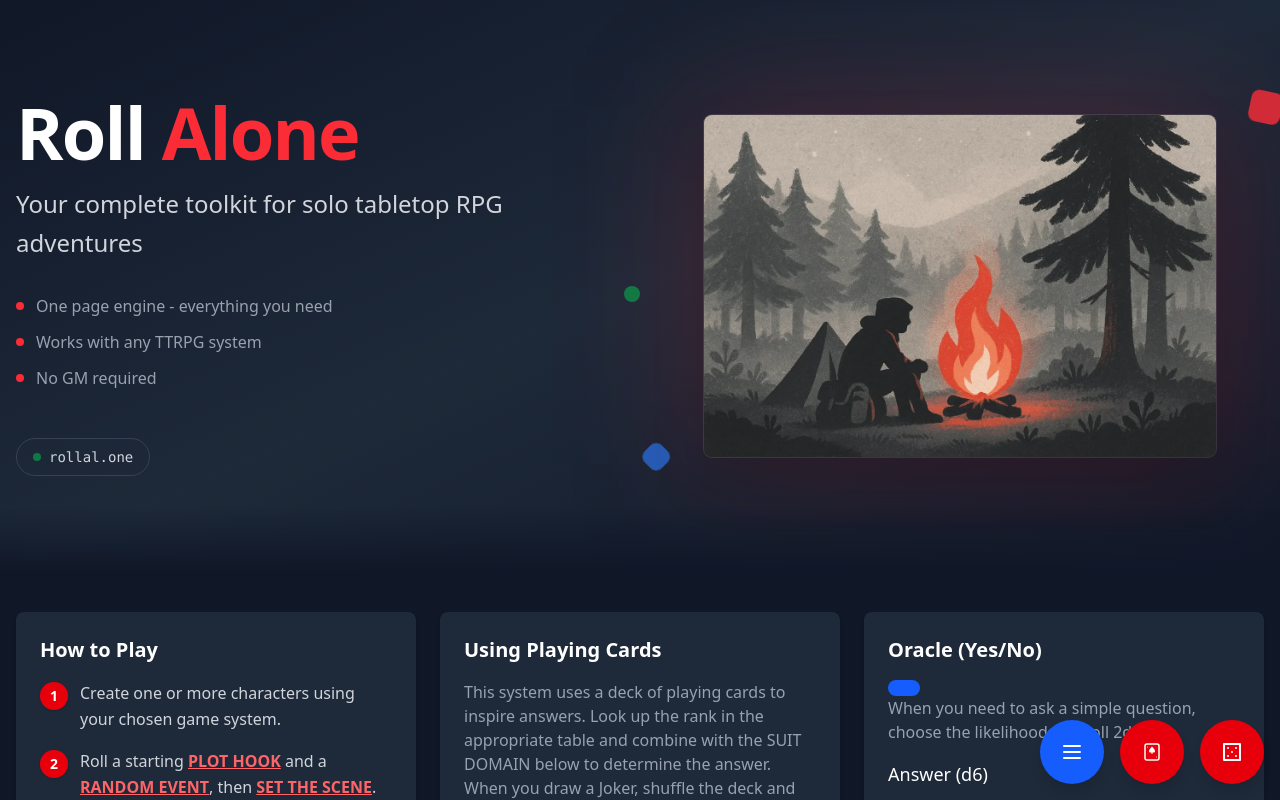
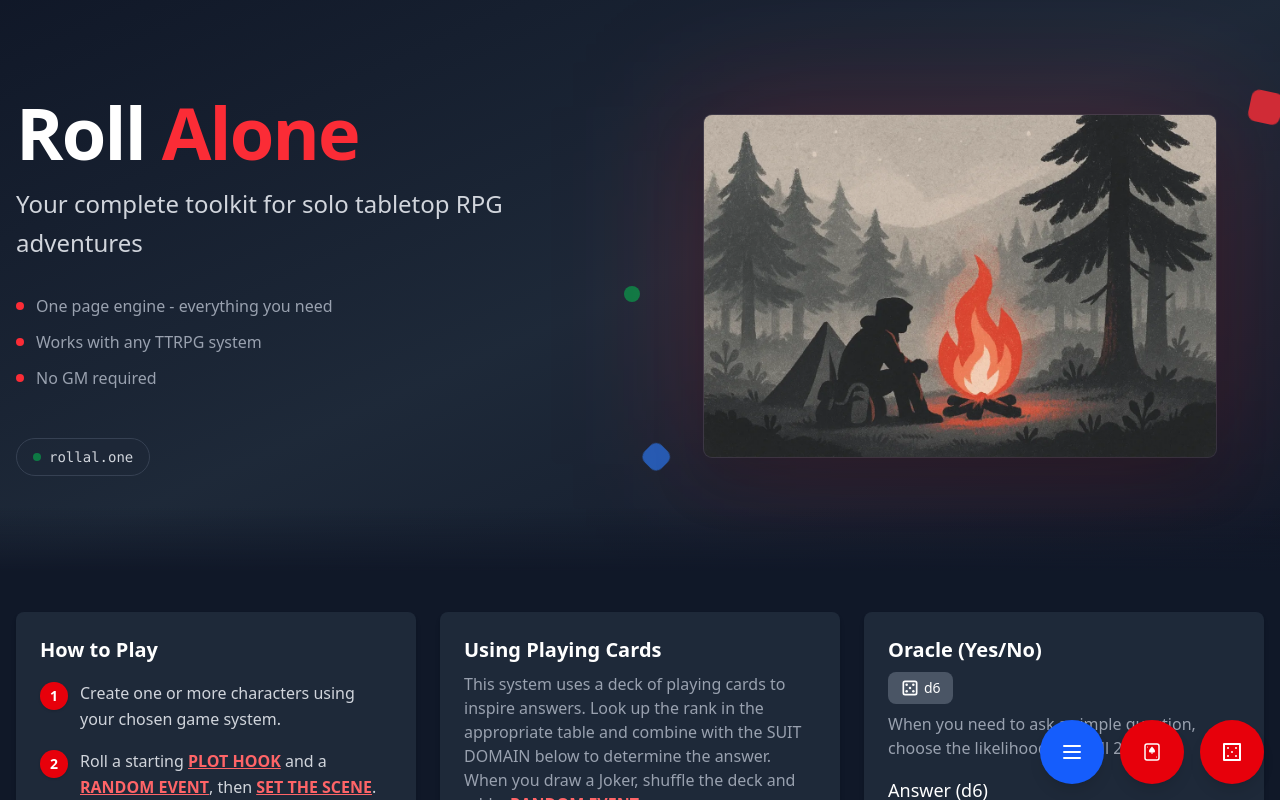
Before and after one commit to gvorbeck/rollalone, a React (Vite) app: page / in a window 1280 px wide. Shown: the top 800 px of the page. Built offline with nearby package versions, Linux system fonts and the light colour scheme.

Commit message:
refactor: enhance Card component with rollable functionality and update FAB context for dice rolling

```diff
--- a/src/components/Card.tsx
+++ b/src/components/Card.tsx
@@ -10,6 +10,8 @@ import {
   CardContentPostContent,
 } from "@/components/content";
 import { Button } from "./ui/Button";
+import { useFAB } from "@/contexts/FABContext";
+import { DiceIcons } from "./ui/Icons";
 
 const Card: React.FC<CardProps> = ({
   title,
@@ -20,6 +22,14 @@ const Card: React.FC<CardProps> = ({
   rollable,
   className = "",
 }) => {
+  const { openDiceRollerWithFormula } = useFAB();
+
+  const handleRollClick = () => {
+    if (rollable) {
+      openDiceRollerWithFormula(rollable);
+    }
+  };
+
   const renderContent = () => {
     switch (contentType) {
       case "text":
@@ -47,14 +57,25 @@ const Card: React.FC<CardProps> = ({
       id={title.replace(/\s+/g, "-").toLowerCase()}
       aria-labelledby={`card-title-${title.replace(/\s+/g, "-").toLowerCase()}`}
     >
-      <header>
+      <header className={DESIGN_TOKENS.card.header}>
         <h2
           className={DESIGN_TOKENS.card.title}
           id={`card-title-${title.replace(/\s+/g, "-").toLowerCase()}`}
         >
           {title}
         </h2>
-        {rollable && <Button />}
+        {rollable && (
+          <Button
+            onClick={handleRollClick}
+            variant="secondary"
+            size="sm"
+            className="flex items-center gap-1"
+            title={`Roll ${rollable}`}
+          >
+            <DiceIcons.D6 />
+            {rollable}
+          </Button>
+        )}
         {preContent && (
           <div className={DESIGN_TOKENS.card.preContent}>
             {parseFormattedText(preContent)}
--- a/src/components/DiceRoller.tsx
+++ b/src/components/DiceRoller.tsx
@@ -23,7 +23,7 @@ const DICE_TYPES = [
 ] as const;
 
 const DiceRoller: React.FC = () => {
-  const { activeFAB, toggleFAB } = useFAB();
+  const { activeFAB, toggleFAB, diceFormula, clearDiceFormula } = useFAB();
   const isOpen = activeFAB === "diceRoller";
   const [diceInput, setDiceInput] = useState<string>("");
   const [lastRoll, setLastRoll] = useState<string>("");
@@ -34,6 +34,14 @@ const DiceRoller: React.FC = () => {
   useEffect(() => {
     setHistory(diceHistory.getHistory());
   }, []);
+
+  // Set dice input when formula is provided from context
+  useEffect(() => {
+    if (diceFormula && isOpen) {
+      setDiceInput(diceFormula);
+      clearDiceFormula(); // Clear the formula after using it
+    }
+  }, [diceFormula, isOpen, clearDiceFormula]);
 
   const addDie = (dieType: string) => {
     if (!diceInput) {
--- a/src/contexts/FABContext.tsx
+++ b/src/contexts/FABContext.tsx
@@ -7,6 +7,9 @@ interface FABContextType {
   activeFAB: FABType;
   setActiveFAB: (fab: FABType) => void;
   toggleFAB: (fab: FABType) => void;
+  openDiceRollerWithFormula: (formula: string) => void;
+  diceFormula: string | null;
+  clearDiceFormula: () => void;
 }
 
 const FABContext = createContext<FABContextType | undefined>(undefined);
@@ -17,13 +20,32 @@ interface FABProviderProps {
 
 export const FABProvider: React.FC<FABProviderProps> = ({ children }) => {
   const [activeFAB, setActiveFAB] = useState<FABType>(null);
+  const [diceFormula, setDiceFormula] = useState<string | null>(null);
 
   const toggleFAB = (fab: FABType) => {
     setActiveFAB((current) => (current === fab ? null : fab));
   };
 
+  const openDiceRollerWithFormula = (formula: string) => {
+    setDiceFormula(formula);
+    setActiveFAB("diceRoller");
+  };
+
+  const clearDiceFormula = () => {
+    setDiceFormula(null);
+  };
+
   return (
-    <FABContext.Provider value={{ activeFAB, setActiveFAB, toggleFAB }}>
+    <FABContext.Provider
+      value={{
+        activeFAB,
+        setActiveFAB,
+        toggleFAB,
+        openDiceRollerWithFormula,
+        diceFormula,
+        clearDiceFormula,
+      }}
+    >
       {children}
     </FABContext.Provider>
   );
--- a/src/data/cards/gmMoves.ts
+++ b/src/data/cards/gmMoves.ts
@@ -2,6 +2,7 @@ import { CardProps } from "@/data/definitions";
 
 const gmMoves: CardProps = {
   title: "GM Moves",
+  rollable: "d6",
   contentType: "table",
   preContent:
     "When you need to advance the action, roll on the tables below and describe the results as the GM normally would.",
--- a/src/data/cards/oracleHow.ts
+++ b/src/data/cards/oracleHow.ts
@@ -2,6 +2,7 @@ import { CardProps } from "@/data/definitions";
 
 const oracleHow: CardProps = {
   title: "Oracle (How)",
+  rollable: "d6",
   contentType: "table",
   preContent:
     "When you need to know how big, good, strong, numerous, etc. something is.",
--- a/src/data/cards/plotHookGenerator.ts
+++ b/src/data/cards/plotHookGenerator.ts
@@ -2,6 +2,7 @@ import { CardProps } from "@/data/definitions";
 
 const plotHookGenerator: CardProps = {
   title: "Plot Hook Generator",
+  rollable: "3d6",
   contentType: "table",
   preContent:
     "Use this to generate plot hooks, quests, or missions for the PCs to follow.",
--- a/src/data/cards/setTheScene.ts
+++ b/src/data/cards/setTheScene.ts
@@ -2,6 +2,7 @@ import { CardProps } from "@/data/definitions";
 
 const setTheScene: CardProps = {
   title: "Set the Scene",
+  rollable: "2d6",
   contentType: "table",
   preContent:
     "Describe where your character is and what they are trying to accomplish, then roll or choose a scene complication. **Afterward, roll another d6—on a 5+ it is an Altered Scene.**",
--- a/src/styles/tokens.ts
+++ b/src/styles/tokens.ts
@@ -3,10 +3,11 @@ export const DESIGN_TOKENS = {
   // Card styling
   card: {
     container:
-      "bg-gray-800 shadow-md rounded-lg p-6 transition-shadow hover:shadow-lg",
-    title: "text-xl font-semibold text-white mb-4",
-    preContent: "text-gray-400 mb-4",
-    postContent: "text-gray-400 mt-4",
+      "bg-gray-800 shadow-md rounded-lg p-6 transition-shadow hover:shadow-lg flex flex-col gap-4",
+    header: "flex flex-col gap-2 items-start",
+    title: "text-xl font-semibold text-white",
+    preContent: "text-gray-400",
+    postContent: "text-gray-400",
   },
 
   // Text content styling
```
